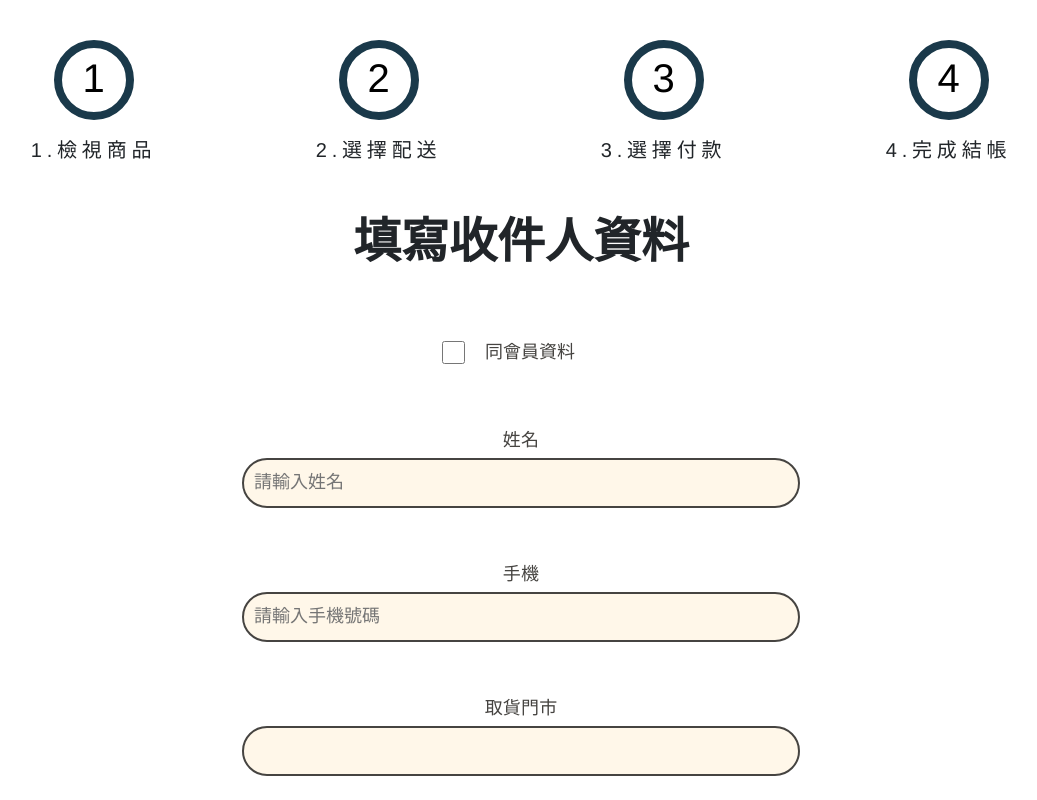
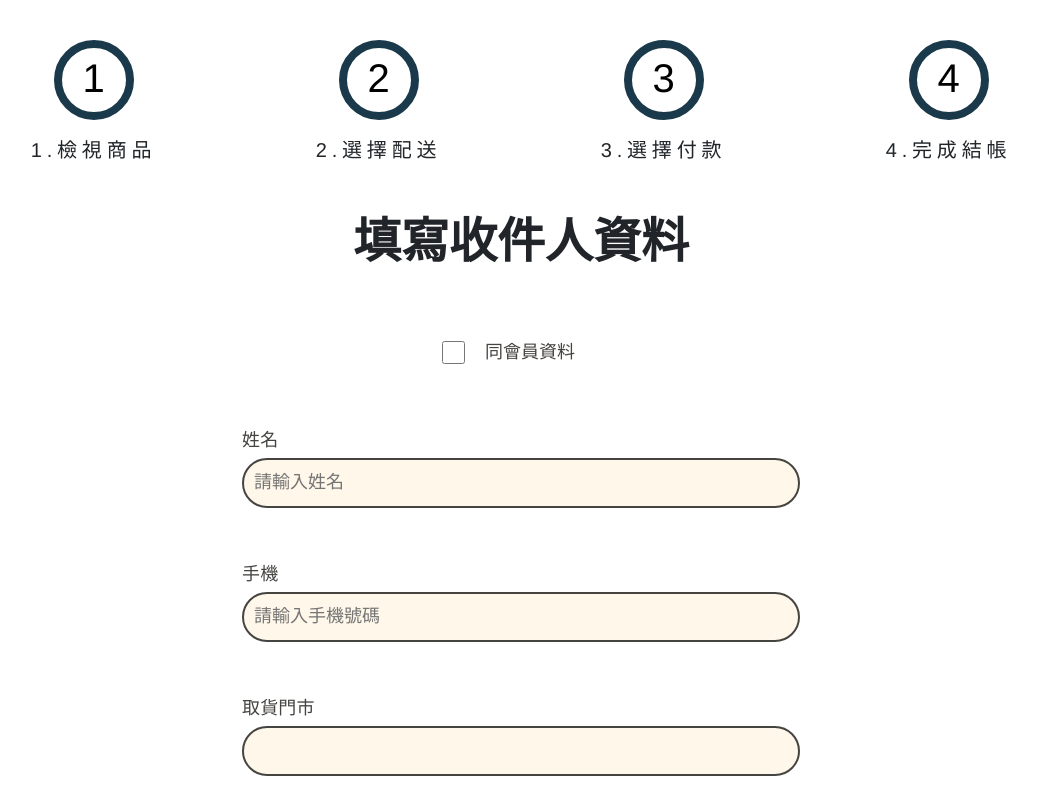
Before and after one commit to Sophie0318/FinalProj, a Next.js app in the folder frontend/: page /product-test/product-checkout2 in a window 1280 px wide. Shown: the whole page, without its empty margins (119-1156 px from the left). Built offline with nearby package versions, Linux system fonts and the light colour scheme; a web font is replaced by a local one.

Commit message:
label修好

```diff
--- a/frontend/pages/product-test/product-checkout2.js
+++ b/frontend/pages/product-test/product-checkout2.js
@@ -35,7 +35,7 @@ export default function ProductCheckout2() {
           </div>
         </div>
         <div className={`col-12 col-md-12 text-center mb-5  ${styles.inside}`}>
-          <label htmlFor="text">姓名</label>
+          <div className={`col-6 col-md-6 ${styles.fixleft}`}>姓名</div>
           <input
             type="text"
             className={styles.outside}
@@ -43,7 +43,7 @@ export default function ProductCheckout2() {
           />
         </div>
         <div className={`col-12 col-md-12 text-center mb-5 ${styles.inside}`}>
-          <label htmlFor="text">手機</label>
+          <div className={`col-6 col-md-6 ${styles.fixleft}`}>手機</div>
           <input
             type="text"
             className={styles.outside}
@@ -51,7 +51,7 @@ export default function ProductCheckout2() {
           />
         </div>
         <div className={`col-12 col-md-12 text-center mb-5 ${styles.inside}`}>
-          <label htmlFor="text">取貨門市</label>
+          <div className={`col-6 col-md-6 ${styles.fixleft}`}>取貨門市</div>
           <input type="text" className={styles.outside} />
         </div>
         <div
--- a/frontend/styles/product-checkout2.module.css
+++ b/frontend/styles/product-checkout2.module.css
@@ -99,3 +99,8 @@ gap: 10px;
   height: 65px;
   color: white;
 }
+.fixleft{
+  display: flex;
+  justify-self: start;
+
+}
```
